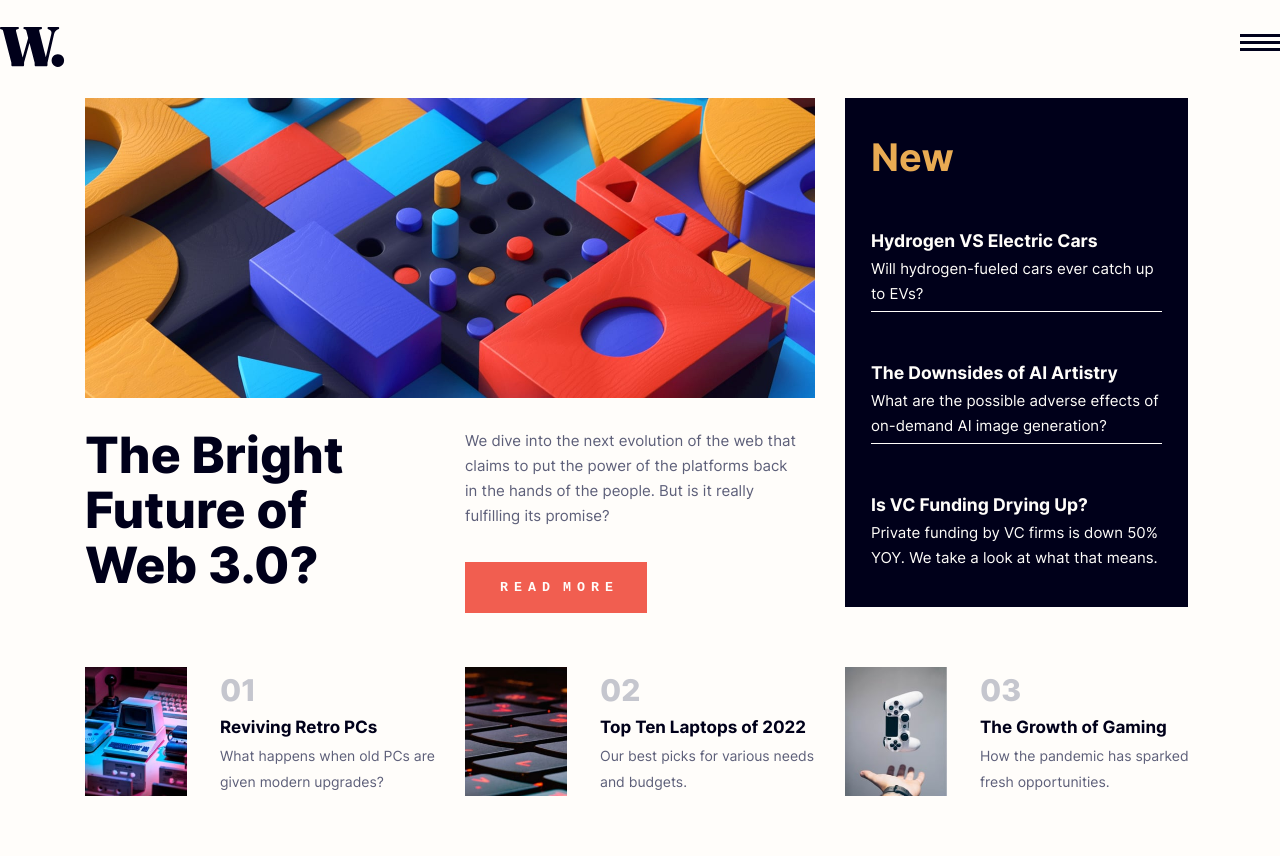
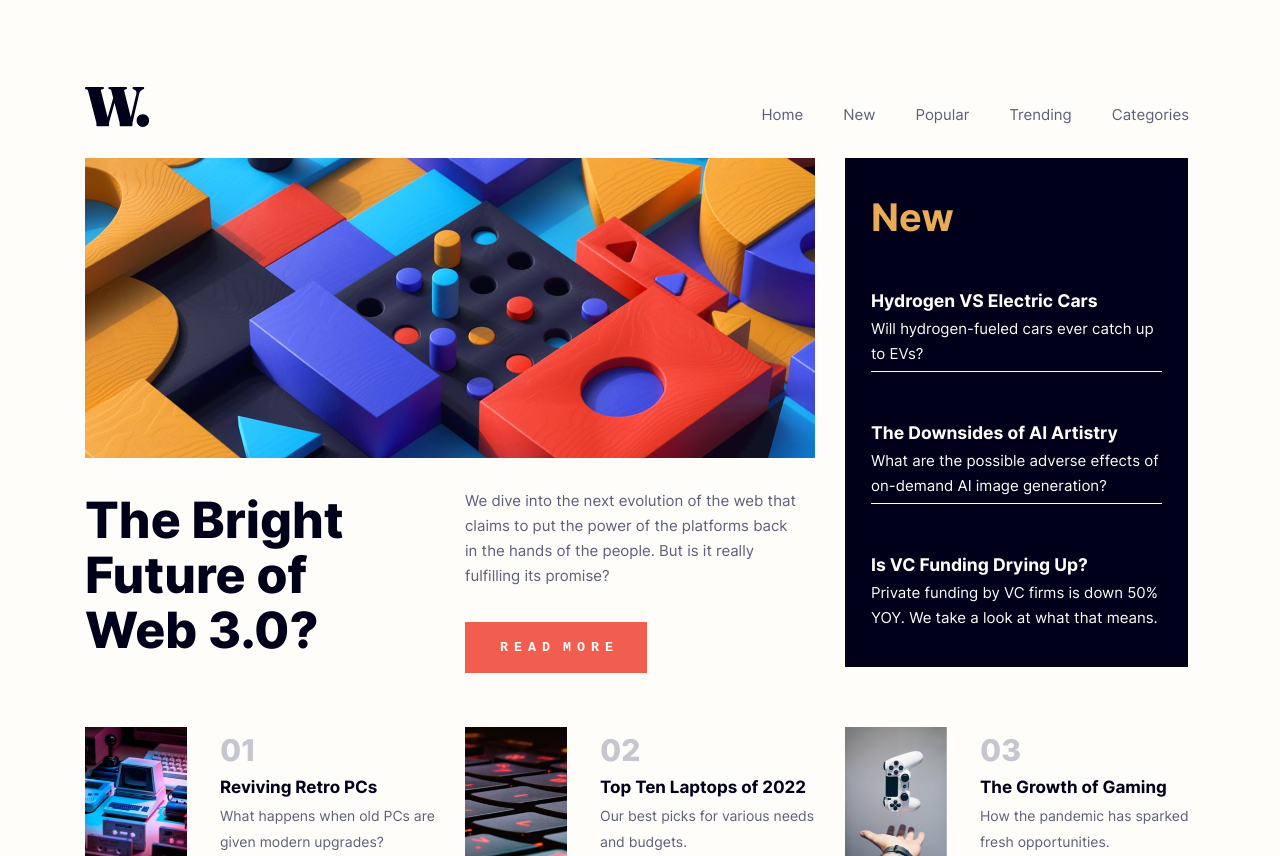
Before and after one commit to kaesle/News-Homepage-CSS-Exercise, a React (Create React App) app: page / in a window 1280 px wide. Before the commit the page ends 800 px from the top, so only its background shows below. Built offline with nearby package versions, Linux system fonts and the light colour scheme.

Commit message:
desktop menu

```diff
--- a/src/App.css
+++ b/src/App.css
@@ -42,6 +42,10 @@ header {
   width: 40;
   height: 17;
   margin: 34px 0;
+}
+
+#menu-items {
+  display:none;
 }
 
 #mobileHero {
@@ -93,14 +97,32 @@ main {
   display: flex;
   flex-direction: row;
   justify-content: center;
+  margin-top: 60px;
 }
 
-.narrow {
+.grid {
   margin: 0 16px;
 }
 
 @media (min-width: 1200px) and (orientation: landscape) {
-  .narrow {
+  #menu {
+    display: none;
+  }
+
+  div#menu-items {
+    display: inline-block;
+    position: absolute;
+    top: 0;
+    right: 0;
+    margin: 45px 0;
+  }
+
+  #menu-items > a.menu {
+    display: inline-block;
+    margin: 0 6px 0 34px;
+  }
+
+  .grid {
     display: grid;
     grid-template: 300px 209px 129px / 350px 350px 350px;
     grid-template-areas: "hero hero new" "headline blurb new" "tns01 tns02 tns03";
--- a/src/App.tsx
+++ b/src/App.tsx
@@ -47,14 +47,22 @@ export default function App() {
   return (
     <div className="App">
       <MobileMenu menuOpen={menuOpen} setMenuOpen={setMenuOpen} />
+      <main>
+        <div className="narrow">
           <header className="App-header">
             <img id="logo" src={logo} alt="W logo" />
             <button id="menu-open" onClick={() => setMenuOpen(true)}>
               <img id="menu" src={menuOpenIcon} alt="open menu" />
             </button>
+            <div id="menu-items">
+              <a className="menu" href='./'>Home</a>
+              <a className="menu" href='./'>New</a>
+              <a className="menu" href='./'>Popular</a>
+              <a className="menu" href='./'>Trending</a>
+              <a className="menu" href='./'>Categories</a>
+            </div>
           </header>
-      <main>
-        <div className="narrow">
+          <div className="grid">
             <img id="mobileHero" src={mobileHero} aria-hidden alt="colorful three-dimensional shapes" />
             <img id="desktopHero" src={desktopHero} aria-hidden alt="colorful three-dimensional shapes" />
             <h1>
@@ -80,6 +88,7 @@ export default function App() {
                 />)
             }
           </div>
+        </div>
       </main>
     </div>
   );
--- a/src/components/MobileMenu.css
+++ b/src/components/MobileMenu.css
@@ -8,7 +8,7 @@ button#menu-close {
   margin: 26px 20px;
 }
 
-div#menu-mask {
+#menu-mask {
   position: absolute;
   width: 100%;
   height: 100%;
@@ -17,11 +17,11 @@ div#menu-mask {
   z-index: 1;
 }
 
-div#menu-mask[data-menu-open="false"] {
+#menu-mask[data-menu-open="false"] {
   display: none;
 }
 
-div#menu-div {
+#menu-div {
   position: absolute;
   right: 0;
   width: 257px;
@@ -30,11 +30,11 @@ div#menu-div {
   background-color: var(--off-white);
 }
 
-div#menu-div[data-menu-open="false"] {
+#menu-div[data-menu-open="false"] {
   display: none;
 }
 
-div#menu-items {
+#menu-items {
   margin: 149px 0 0 26px;
 }
 
```
Lines whose indentation alone changed are shown as unchanged.
